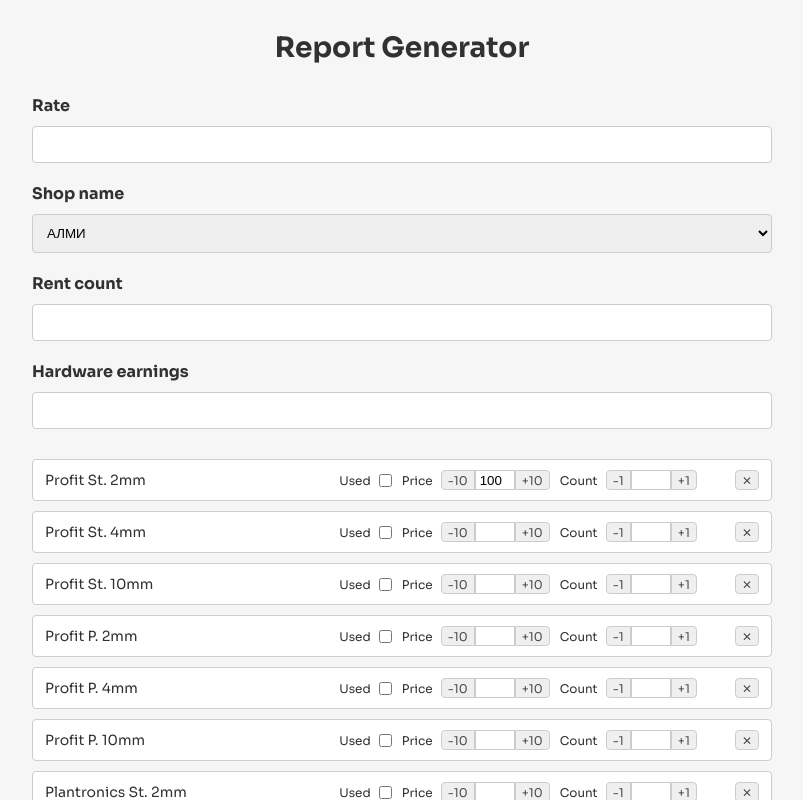
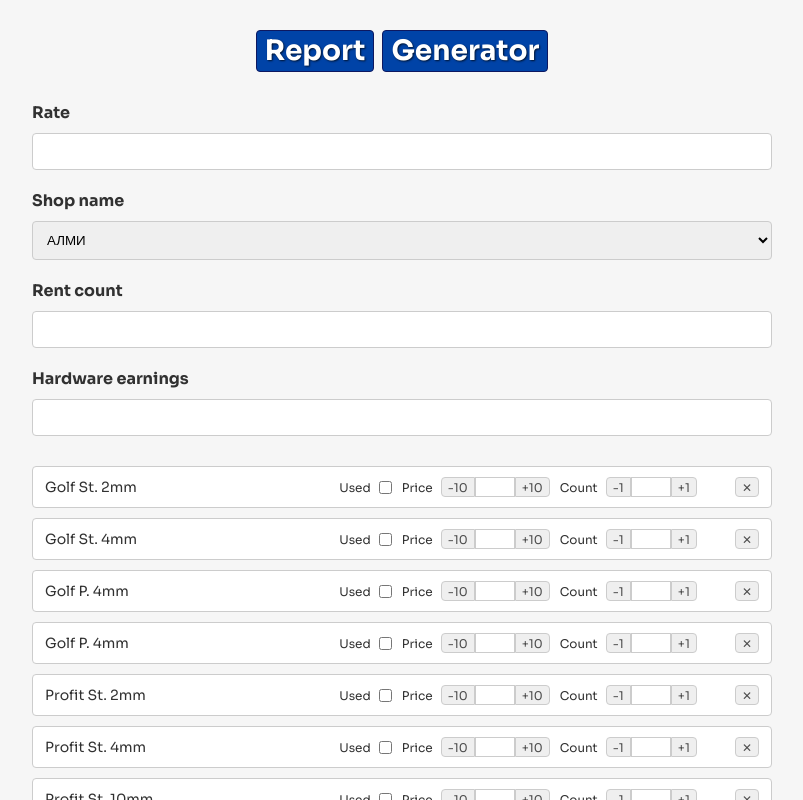
Before and after one commit to zhuk1707/report_generator, a React (Create React App) app: page / in a window 1280 px wide. Shown: the top 800 px of the page, without its empty margins (238-1041 px from the left). Built offline with nearby package versions, Linux system fonts and the light colour scheme.

Commit message:
small updates

```diff
--- a/src/App.css
+++ b/src/App.css
@@ -45,8 +45,25 @@ button {
   font-weight: 700;
 
   display: flex;
+  flex-wrap: wrap;
   align-items: center;
   justify-content: center;
+  gap: 8px
+}
+
+.header__word {
+  display: inline-block;
+
+  background: #0043a7;
+  border: 1px solid #0d1860;
+  border-radius: 4px;
+
+  color: #fff;
+
+  line-height: 1.5rem;
+  text-align: center;
+  text-shadow: 1px 1px 2px rgba(0, 0, 0, .7);
+  padding: 8px;
 }
 
 .main {
--- a/src/components/Header.jsx
+++ b/src/components/Header.jsx
@@ -1,9 +1,17 @@
 import React from "react";
 
 export default function Header({title = ''}) {
+  const titleWordsArray = title.trim().split(' ')
+
+
   return (
     <header className="header">
-      {title}
+      {titleWordsArray &&
+        titleWordsArray.map((word) => (
+          <span className='header__word'>
+            {word}
+          </span>
+        ))}
     </header>
   )
 }
--- a/src/components/ReportContent.jsx
+++ b/src/components/ReportContent.jsx
@@ -7,7 +7,7 @@ export default function ReportContent({formInputs, salesItemInputs, setClipboard
   const shopNameFromInput = formInputs.shopName
   const shopList = {
     almi: "АЛМИ",
-    siluet: 'Силуэт'
+    mv: 'МВ'
   }
   const shopName = shopList[shopNameFromInput]
 
--- a/src/data.js
+++ b/src/data.js
@@ -1,10 +1,16 @@
 const salesItems = [
-  {itemName: "Profit St. 2mm", price: 100, count: 0, checkbox: false},
+  {itemName: "Golf St. 2mm", price: 0, count: 0, checkbox: false},
+  {itemName: "Golf St. 4mm", price: 0, count: 0, checkbox: false},
+  {itemName: "Golf P. 4mm", price: 0, count: 0, checkbox: false},
+  {itemName: "Golf P. 4mm", price: 0, count: 0, checkbox: false},
+
+  {itemName: "Profit St. 2mm", price: 0, count: 0, checkbox: false},
   {itemName: "Profit St. 4mm", price: 0, count: 0, checkbox: false},
   {itemName: "Profit St. 10mm", price: 0, count: 0, checkbox: false},
   {itemName: "Profit P. 2mm", price: 0, count: 0, checkbox: false},
   {itemName: "Profit P. 4mm", price: 0, count: 0, checkbox: false},
   {itemName: "Profit P. 10mm", price: 0, count: 0, checkbox: false},
+
   {itemName: "Plantronics St. 2mm", price: 0, count: 0, checkbox: false},
   {itemName: "Plantronics St. 4mm", price: 0, count: 0, checkbox: false},
   {itemName: "Plantronics P. 2mm", price: 0, count: 0, checkbox: false},
```
